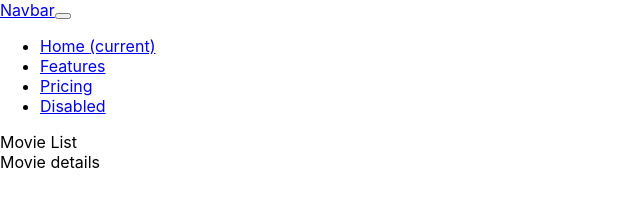
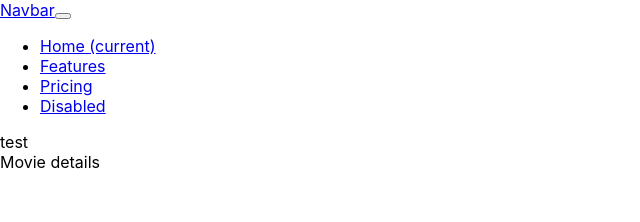
Before and after one commit to ranoaritsiky/app_movie, a React (Create React App) app: page / in a window 1280 px wide. Shown: the top 222 px of the page, without its empty margins (0-640 px from the left). Built offline with nearby package versions, Linux system fonts and the light colour scheme; the HTML template or start-up script is replaced by a standard one.

Commit message:
IMP link movieElement and movieList

```diff
--- a/src/Components/MovieList/movieElement.js
+++ b/src/Components/MovieList/movieElement.js
@@ -3,7 +3,7 @@ export default class MovieElement extends Component {
     render(){
         return(
             <div>
-                Movie Element
+                test
             </div>
         )
     }
--- a/src/Components/MovieList/movieList.js
+++ b/src/Components/MovieList/movieList.js
@@ -1,10 +1,11 @@
 import React, { Component} from 'react';
+import MovieElement from './movieElement'
 
 export default class MovieList extends Component {
     render(){
         return(
             <div className="border w-75">
-                Movie List
+                <MovieElement/>
             </div>
         )
     }
```
